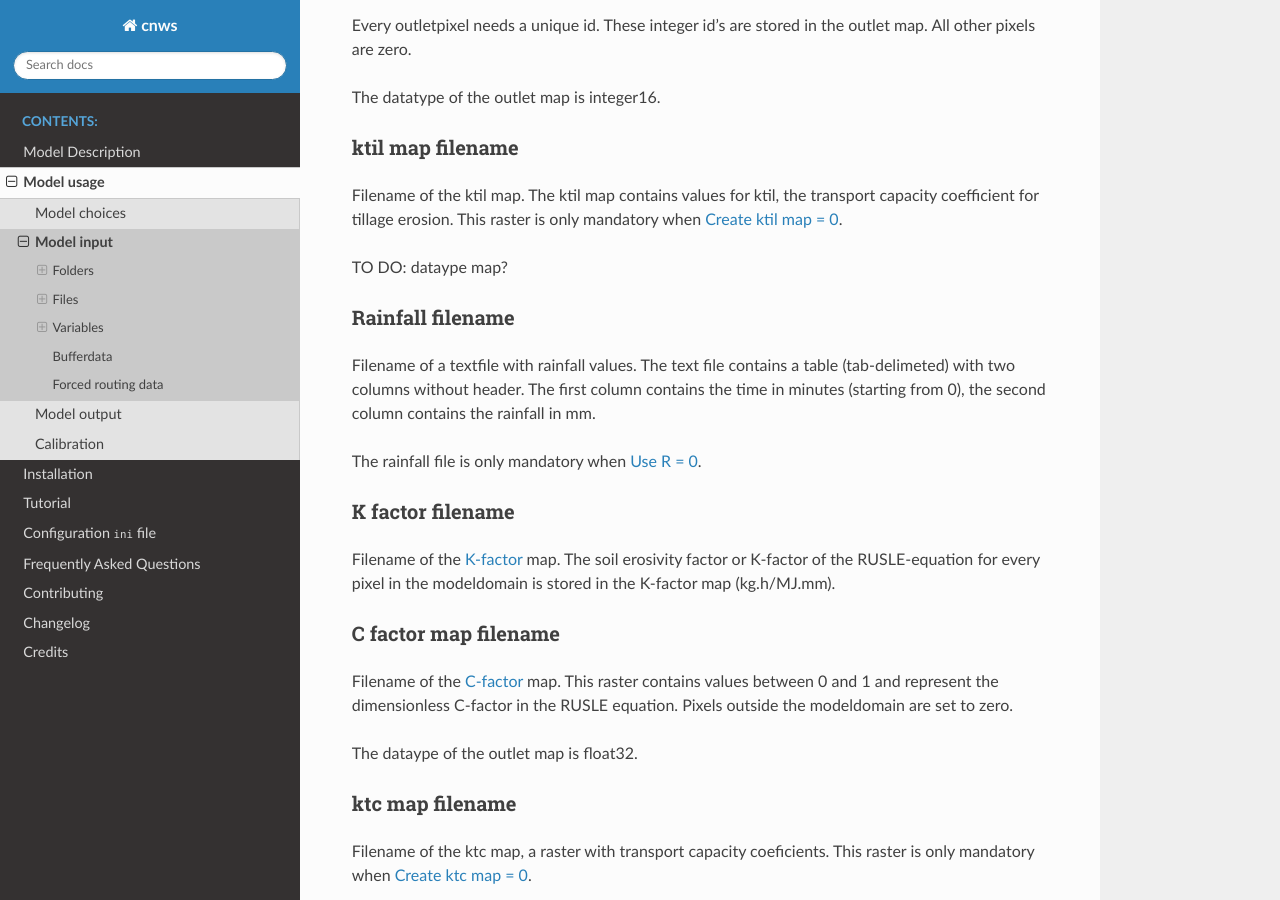
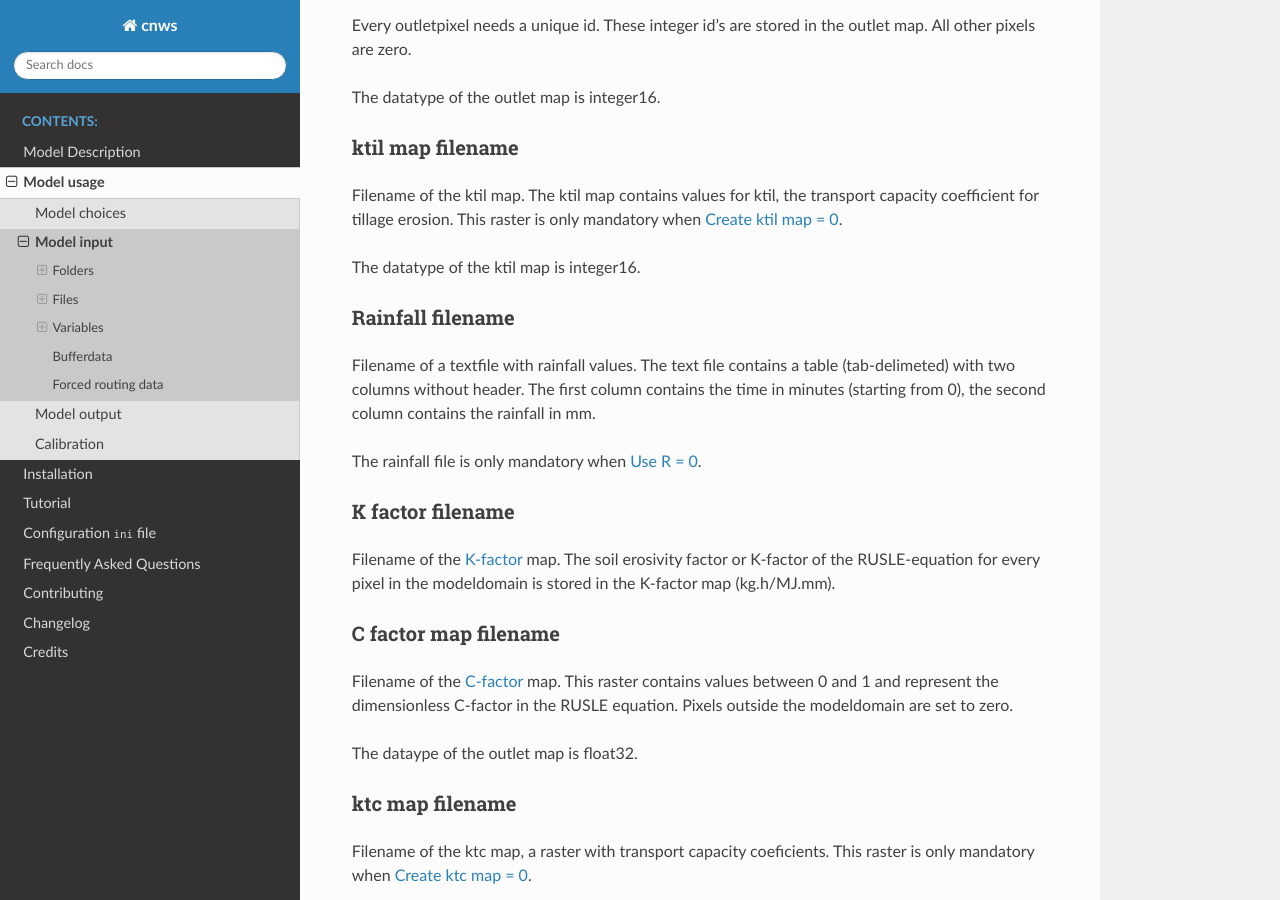
Before and after one commit to watem-sedem/watem-sedem, a Sphinx documentation site: the page built from docs/input.rst, in a window 1280 px wide and 900 px high, scrolled down 6713 px. Built offline with Sphinx 7.4.7 and the Read the Docs theme 2.0.0, drawn with Linux system fonts in a browser that asks for light colours.

Commit message:
Add datatype ktilmap

```diff
--- a/docs/input.rst
+++ b/docs/input.rst
@@ -333,7 +333,7 @@ Filename of the ktil map. The ktil map contains values for ktil, the transport
 capacity coefficient for tillage erosion.
 This raster is only mandatory when :ref:`Create ktil map = 0 <createktil>`.
 
-TO DO: dataype map?
+The datatype of the ktil map is integer16.
 
 .. _rainfallfile:
 
```
